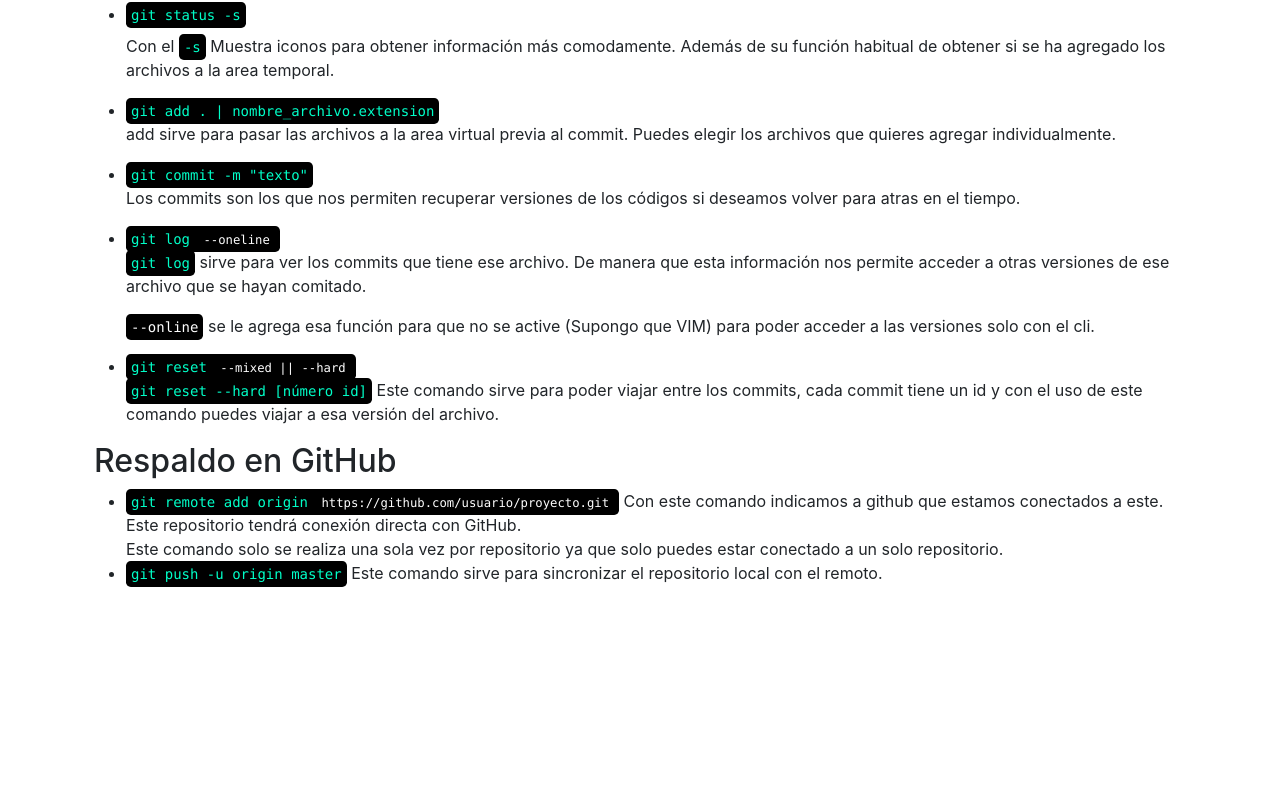
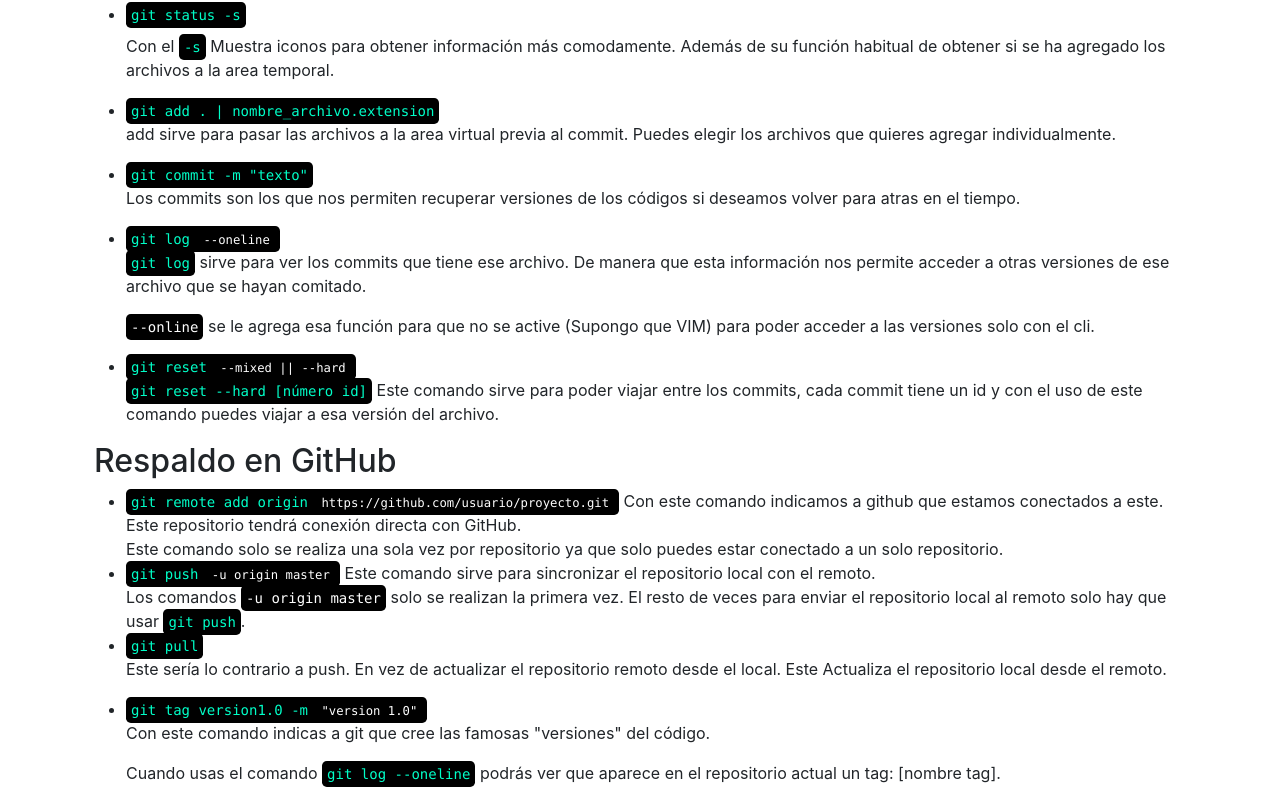
Before and after one commit to sberrus/git-react, a React (Create React App) app: page / in a window 1280 px wide. Shown: the part 293-1094 px from the top of the page. Before the commit the page ends 894 px from the top, so only its background shows below. Built offline with nearby package versions, Linux system fonts and the light colour scheme.

Commit message:
Añadiendolo a github

```diff
--- a/src/components/Body.jsx
+++ b/src/components/Body.jsx
@@ -76,7 +76,23 @@ function Body() {
               Este comando solo se realiza una sola vez por repositorio ya que solo puedes estar conectado a un solo repositorio.
             </li>
             <li>
-              <code>git push -u origin master</code> Este comando sirve para sincronizar el repositorio local con el remoto.
+              <code>git push <code className="text-white">-u origin master</code></code> Este comando sirve para sincronizar el repositorio local con el remoto. <br/>
+              Los comandos <code className="text-white">-u origin master</code> solo se realizan la primera vez. El resto de veces para enviar el repositorio local al remoto solo hay que usar <code>git push</code>.
+            </li>
+            <li>
+              <code>git pull</code>
+              <p>
+                Este sería lo contrario a push. En vez de actualizar el repositorio remoto desde el local. Este Actualiza el repositorio local desde el remoto.
+              </p>
+            </li>
+            <li>
+              <code>git tag version1.0 -m <code className="text-white">"version 1.0"</code></code>
+              <p>
+                Con este comando indicas a git que cree las famosas "versiones" del código.
+              </p>
+              <p>
+                Cuando usas el comando <code>git log --oneline</code> podrás ver que aparece en el repositorio actual un tag: [nombre tag].
+              </p>
             </li>
           </ul>
         </div>
```
